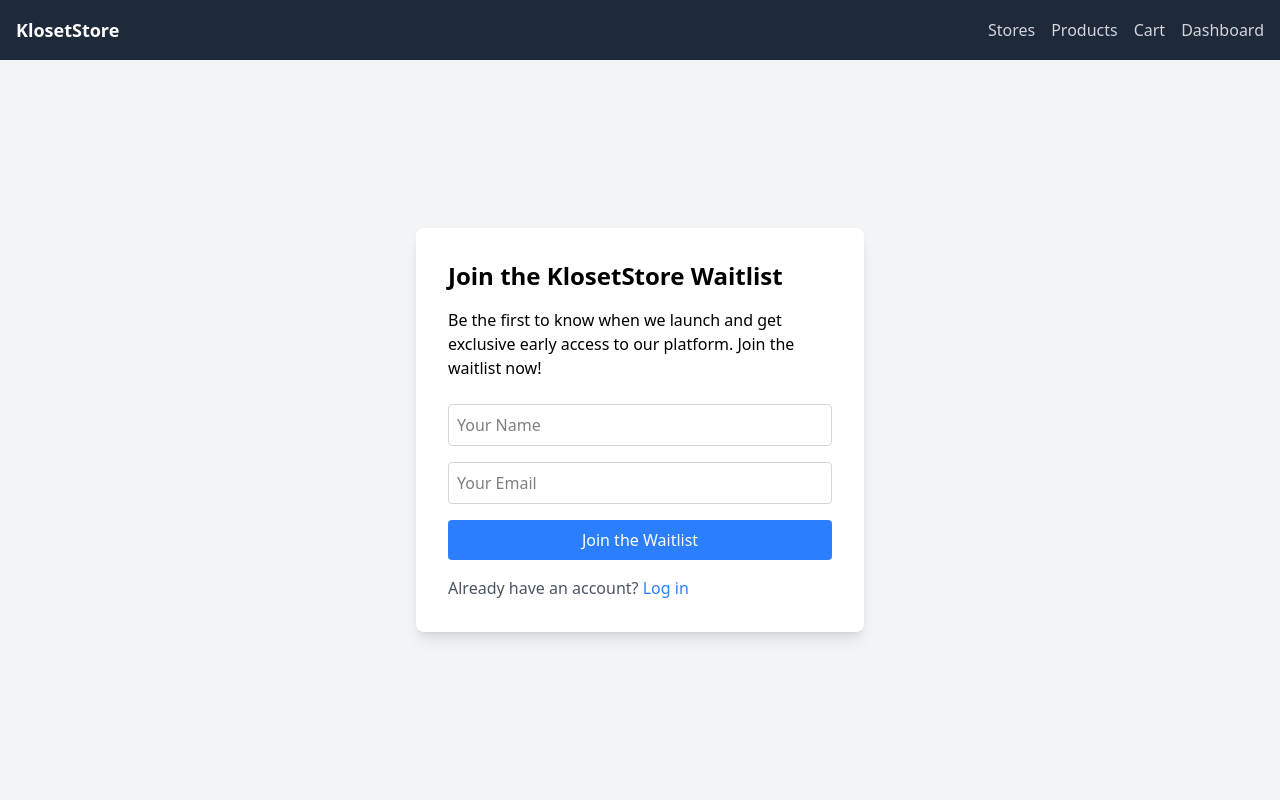
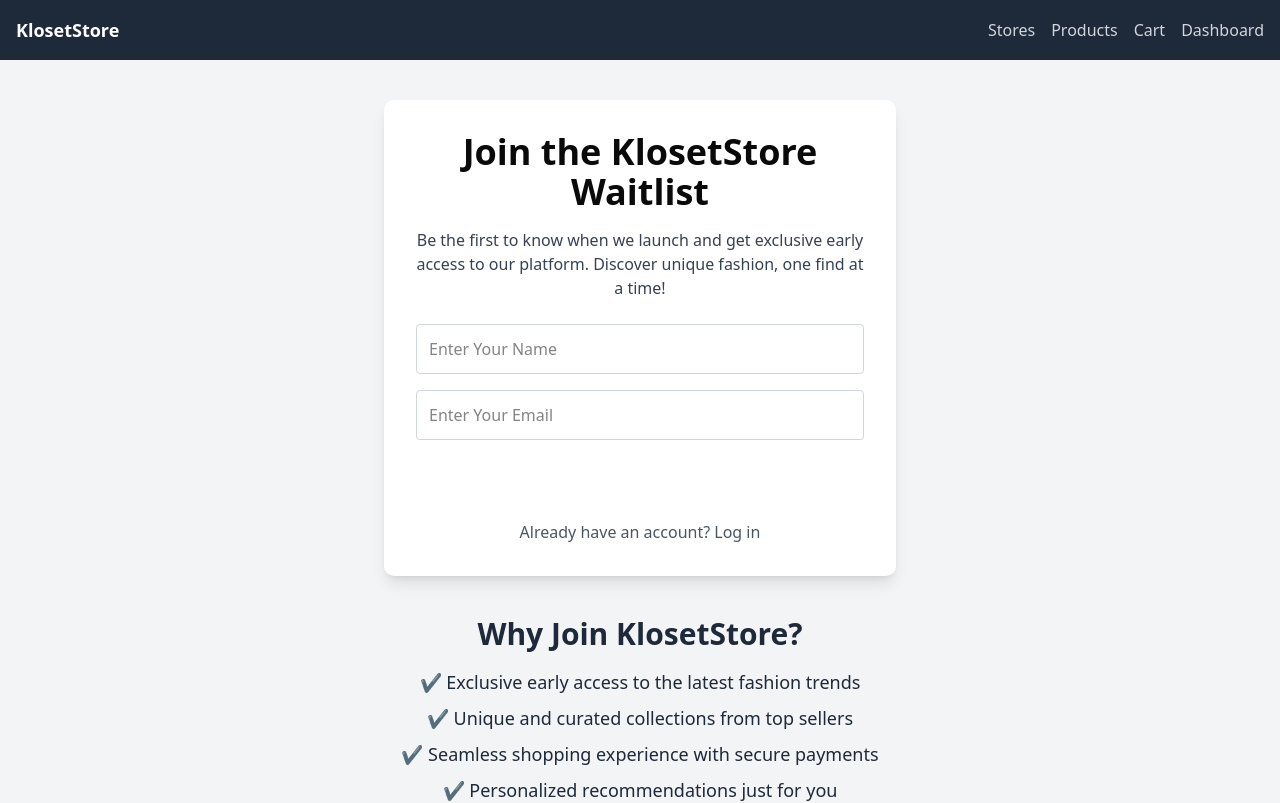
Before and after one commit to DevTaiwo18/klosetstore-frontend, a React (Vite) app: page / in a window 1280 px wide. Shown: the top 803 px of the page. Built offline with nearby package versions, Linux system fonts and the light colour scheme.

Commit message:
installed shadcn UI, modified waitlist page

```diff
--- a/src/index.css
+++ b/src/index.css
@@ -1 +1,124 @@
 @import "tailwindcss";
+
+@plugin "tailwindcss-animate";
+
+@custom-variant dark (&:is(.dark *));
+
+:root {
+  --background: oklch(1 0 0);
+  --foreground: oklch(0.145 0 0);
+  --card: oklch(1 0 0);
+  --card-foreground: oklch(0.145 0 0);
+  --popover: oklch(1 0 0);
+  --popover-foreground: oklch(0.145 0 0);
+  --primary: oklch(0.205 0 0);
+  --primary-foreground: oklch(0.985 0 0);
+  --secondary: oklch(0.97 0 0);
+  --secondary-foreground: oklch(0.205 0 0);
+  --muted: oklch(0.97 0 0);
+  --muted-foreground: oklch(0.556 0 0);
+  --accent: oklch(0.97 0 0);
+  --accent-foreground: oklch(0.205 0 0);
+  --destructive: oklch(0.577 0.245 27.325);
+  --destructive-foreground: oklch(0.577 0.245 27.325);
+  --border: oklch(0.922 0 0);
+  --input: oklch(0.922 0 0);
+  --ring: oklch(0.708 0 0);
+  --chart-1: oklch(0.646 0.222 41.116);
+  --chart-2: oklch(0.6 0.118 184.704);
+  --chart-3: oklch(0.398 0.07 227.392);
+  --chart-4: oklch(0.828 0.189 84.429);
+  --chart-5: oklch(0.769 0.188 70.08);
+  --radius: 0.625rem;
+  --sidebar: oklch(0.985 0 0);
+  --sidebar-foreground: oklch(0.145 0 0);
+  --sidebar-primary: oklch(0.205 0 0);
+  --sidebar-primary-foreground: oklch(0.985 0 0);
+  --sidebar-accent: oklch(0.97 0 0);
+  --sidebar-accent-foreground: oklch(0.205 0 0);
+  --sidebar-border: oklch(0.922 0 0);
+  --sidebar-ring: oklch(0.708 0 0);
+}
+
+.dark {
+  --background: oklch(0.145 0 0);
+  --foreground: oklch(0.985 0 0);
+  --card: oklch(0.145 0 0);
+  --card-foreground: oklch(0.985 0 0);
+  --popover: oklch(0.145 0 0);
+  --popover-foreground: oklch(0.985 0 0);
+  --primary: oklch(0.985 0 0);
+  --primary-foreground: oklch(0.205 0 0);
+  --secondary: oklch(0.269 0 0);
+  --secondary-foreground: oklch(0.985 0 0);
+  --muted: oklch(0.269 0 0);
+  --muted-foreground: oklch(0.708 0 0);
+  --accent: oklch(0.269 0 0);
+  --accent-foreground: oklch(0.985 0 0);
+  --destructive: oklch(0.396 0.141 25.723);
+  --destructive-foreground: oklch(0.637 0.237 25.331);
+  --border: oklch(0.269 0 0);
+  --input: oklch(0.269 0 0);
+  --ring: oklch(0.439 0 0);
+  --chart-1: oklch(0.488 0.243 264.376);
+  --chart-2: oklch(0.696 0.17 162.48);
+  --chart-3: oklch(0.769 0.188 70.08);
+  --chart-4: oklch(0.627 0.265 303.9);
+  --chart-5: oklch(0.645 0.246 16.439);
+  --sidebar: oklch(0.205 0 0);
+  --sidebar-foreground: oklch(0.985 0 0);
+  --sidebar-primary: oklch(0.488 0.243 264.376);
+  --sidebar-primary-foreground: oklch(0.985 0 0);
+  --sidebar-accent: oklch(0.269 0 0);
+  --sidebar-accent-foreground: oklch(0.985 0 0);
+  --sidebar-border: oklch(0.269 0 0);
+  --sidebar-ring: oklch(0.439 0 0);
+}
+
+@theme inline {
+  --color-background: var(--background);
+  --color-foreground: var(--foreground);
+  --color-card: var(--card);
+  --color-card-foreground: var(--card-foreground);
+  --color-popover: var(--popover);
+  --color-popover-foreground: var(--popover-foreground);
+  --color-primary: var(--primary);
+  --color-primary-foreground: var(--primary-foreground);
+  --color-secondary: var(--secondary);
+  --color-secondary-foreground: var(--secondary-foreground);
+  --color-muted: var(--muted);
+  --color-muted-foreground: var(--muted-foreground);
+  --color-accent: var(--accent);
+  --color-accent-foreground: var(--accent-foreground);
+  --color-destructive: var(--destructive);
+  --color-destructive-foreground: var(--destructive-foreground);
+  --color-border: var(--border);
+  --color-input: var(--input);
+  --color-ring: var(--ring);
+  --color-chart-1: var(--chart-1);
+  --color-chart-2: var(--chart-2);
+  --color-chart-3: var(--chart-3);
+  --color-chart-4: var(--chart-4);
+  --color-chart-5: var(--chart-5);
+  --radius-sm: calc(var(--radius) - 4px);
+  --radius-md: calc(var(--radius) - 2px);
+  --radius-lg: var(--radius);
+  --radius-xl: calc(var(--radius) + 4px);
+  --color-sidebar: var(--sidebar);
+  --color-sidebar-foreground: var(--sidebar-foreground);
+  --color-sidebar-primary: var(--sidebar-primary);
+  --color-sidebar-primary-foreground: var(--sidebar-primary-foreground);
+  --color-sidebar-accent: var(--sidebar-accent);
+  --color-sidebar-accent-foreground: var(--sidebar-accent-foreground);
+  --color-sidebar-border: var(--sidebar-border);
+  --color-sidebar-ring: var(--sidebar-ring);
+}
+
+@layer base {
+  * {
+    @apply border-border outline-ring/50;
+  }
+  body {
+    @apply bg-background text-foreground;
+  }
+}
--- /dev/null
+++ b/src/lib/utils.js
@@ -0,0 +1,6 @@
+import { clsx } from "clsx";
+import { twMerge } from "tailwind-merge"
+
+export function cn(...inputs) {
+  return twMerge(clsx(inputs));
+}
--- a/src/pages/WaitlistPage.jsx
+++ b/src/pages/WaitlistPage.jsx
@@ -1,34 +1,59 @@
- import Navbar from '../components/Navbar';
+// import React from 'react';
+import Navbar from '../components/Navbar';
 
 const WaitlistPage = () => {
   return (
     <div className="min-h-screen bg-gray-100 flex flex-col">
       <Navbar />
-      <div className="flex-grow flex flex-col justify-center items-center">
-        <div className="bg-white p-8 rounded-lg shadow-lg max-w-md w-full">
-          <h1 className="text-2xl font-bold mb-4">Join the KlosetStore Waitlist</h1>
-          <p className="mb-6">Be the first to know when we launch and get exclusive early access to our platform. Join the waitlist now!</p>
+      <div className="flex-grow flex flex-col justify-center items-center bg-gray-100 py-10">
+        <div className="bg-white p-8 rounded-lg shadow-lg max-w-lg w-full">
+          <h1 className="text-4xl font-bold mb-4 text-center text-coral-500">Join the KlosetStore Waitlist</h1>
+          <p className="mb-6 text-center text-gray-700">Be the first to know when we launch and get exclusive early access to our platform. Discover unique fashion, one find at a time!</p>
           <form className="space-y-4">
             <input
               type="text"
-              placeholder="Your Name"
-              className="w-full p-2 border border-gray-300 rounded"
+              placeholder="Enter Your Name"
+              className="w-full p-3 border border-gray-300 rounded focus:outline-none focus:ring-2 focus:ring-coral-500"
             />
             <input
               type="email"
-              placeholder="Your Email"
-              className="w-full p-2 border border-gray-300 rounded"
+              placeholder="Enter Your Email"
+              className="w-full p-3 border border-gray-300 rounded focus:outline-none focus:ring-2 focus:ring-coral-500"
             />
             <button
               type="submit"
-              className="w-full bg-blue-500 text-white p-2 rounded hover:bg-blue-600"
+              className="w-full bg-coral-500 text-white p-3 rounded hover:bg-coral-600 transition duration-300"
             >
-              Join the Waitlist
+              Get Early Access
             </button>
           </form>
-          <p className="mt-4 text-gray-600">Already have an account? <a href="/login" className="text-blue-500">Log in</a></p>
+          <p className="mt-4 text-gray-600 text-center">Already have an account? <a href="/login" className="text-coral-500 hover:underline">Log in</a></p>
+        </div>
+        <div className="text-center text-gray-800 mt-10 max-w-2xl">
+          <h2 className="text-3xl font-bold">Why Join KlosetStore?</h2>
+          <ul className="mt-4 space-y-2 text-lg">
+            <li>✔️ Exclusive early access to the latest fashion trends</li>
+            <li>✔️ Unique and curated collections from top sellers</li>
+            <li>✔️ Seamless shopping experience with secure payments</li>
+            <li>✔️ Personalized recommendations just for you</li>
+          </ul>
+        </div>
+        <div className="text-center text-gray-800 mt-10 max-w-2xl">
+          <h2 className="text-3xl font-bold">About KlosetStore</h2>
+          <p className="mt-4 text-lg">KlosetStore is an online fashion marketplace that empowers sellers to create stores, list products, and sell directly to buyers. Join us to discover unique fashion and manage your store effortlessly.</p>
+        </div>
+        <div className="text-center text-gray-800 mt-10 max-w-2xl">
+          <h2 className="text-3xl font-bold">Our Tagline</h2>
+          <p className="mt-4 text-lg">Find Your Style, Share Your Passion</p>
+        </div>
+        <div className="text-center text-gray-800 mt-10 max-w-2xl">
+          <h2 className="text-3xl font-bold">Catchy SEO Words</h2>
+          <p className="mt-4 text-lg">Fashion, Marketplace, Unique, Trendy, Stylish, Secure Payments, Personalized Recommendations, Curated Collections, Seamless Shopping</p>
         </div>
       </div>
+      <footer className="bg-gray-800 text-white p-4 text-center">
+        <p>&copy; 2025 KlosetStore. All rights reserved.</p>
+      </footer>
     </div>
   );
 };
--- a/vite.config.js
+++ b/vite.config.js
@@ -1,11 +1,15 @@
-import { defineConfig } from 'vite'
-import react from '@vitejs/plugin-react';
-import tailwindcss from '@tailwindcss/vite';
+/* eslint-disable no-undef */
+import path from "path"
+import tailwindcss from "@tailwindcss/vite"
+import react from "@vitejs/plugin-react"
+import { defineConfig } from "vite"
 
 // https://vite.dev/config/
 export default defineConfig({
-  plugins: [
-    react(),
-    tailwindcss(),
-  ],
+  plugins: [react(), tailwindcss()],
+  resolve: {
+    alias: {
+      "@": path.resolve(__dirname, "./src"),
+    },
+  },
 })
```
Also changed, not shown: jsconfig.json (added, +19 -0 lines), package.json (+8 -2 lines), components.json (added), 1 other file (tests, documents, lock files or other folders).
